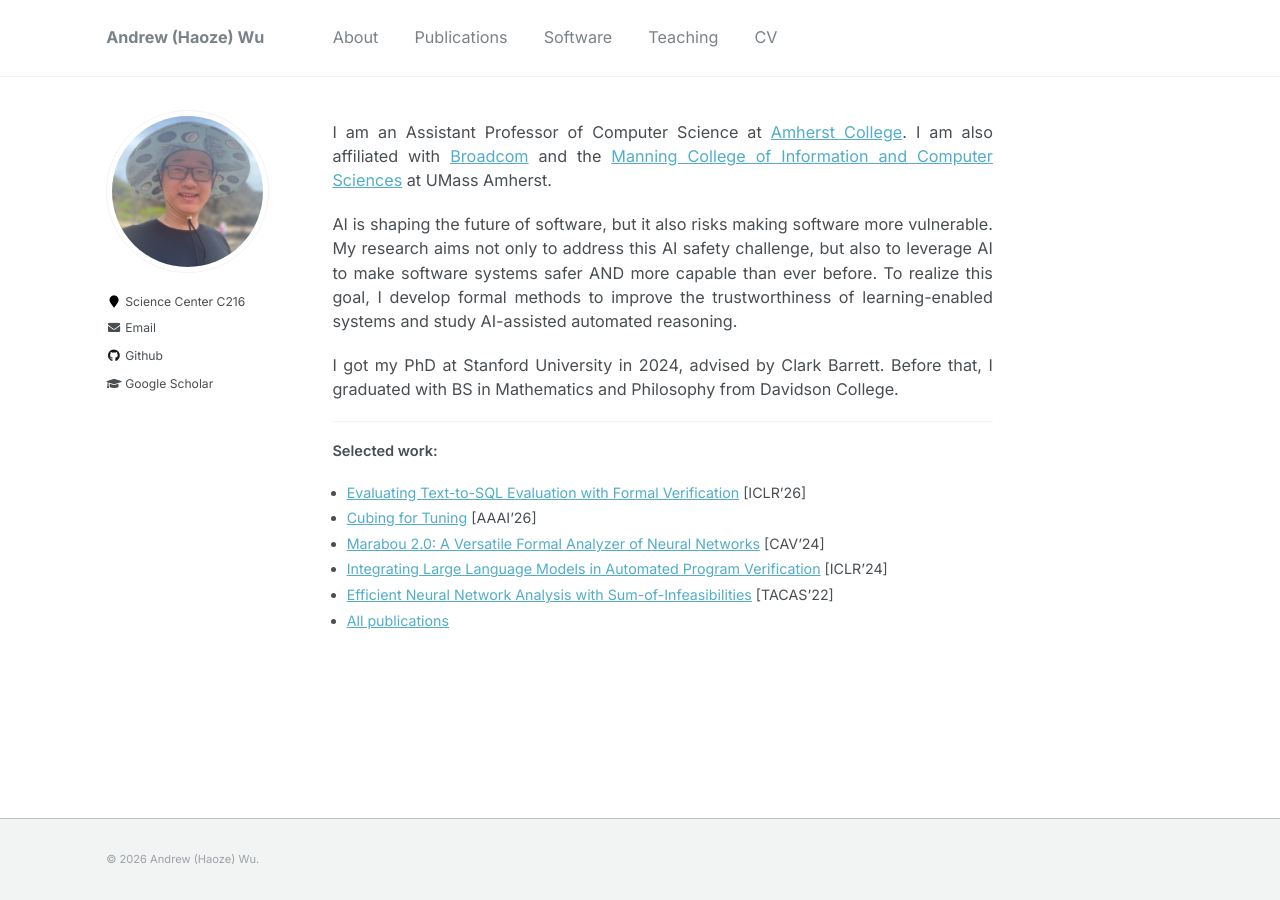
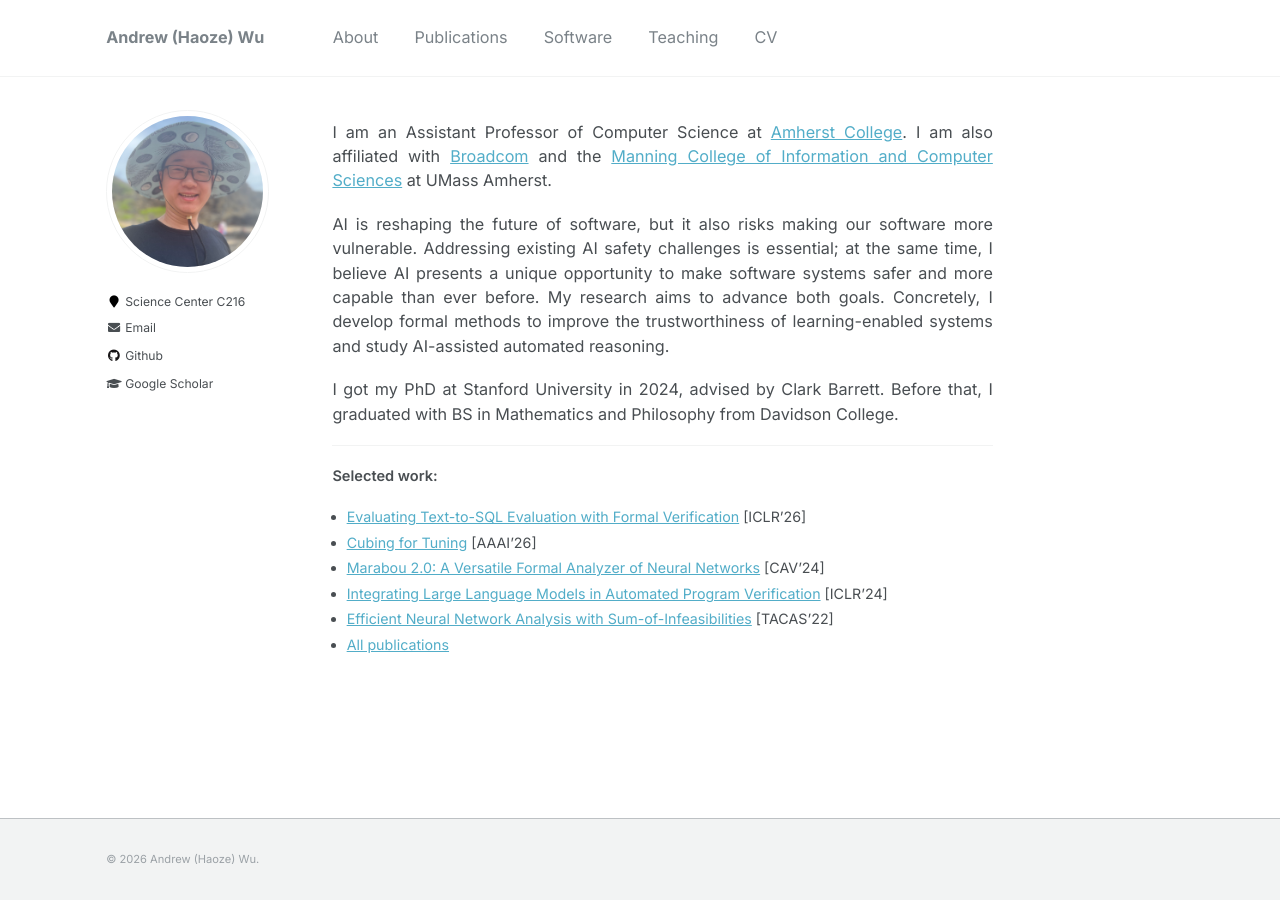
Before and after one commit to wu-haoze/wu-haoze.github.io, a Jekyll site: the page built from _pages/about.md, in a window 1280 px wide. Built offline with Jekyll 4.4.1, drawn with Linux system fonts in a browser that asks for light colours.

Commit message:
Update about.md

```diff
--- a/_pages/about.md
+++ b/_pages/about.md
@@ -11,7 +11,7 @@ classes: [justify-text, about-page]
 
 I am an Assistant Professor of Computer Science at [Amherst College](https://www.amherst.edu/){:target="_blank"}. I am also affiliated with [Broadcom](https://www.vmware.com/){:target="_blank"} and the [Manning College of Information and Computer Sciences](https://www.cics.umass.edu/){:target="_blank"} at UMass Amherst.
 
-AI is shaping the future of software, but it also risks making software more vulnerable. My research aims not only to address this AI safety challenge, but also to leverage AI to make software systems safer AND more capable than ever before. To realize this goal, I develop formal methods to improve the trustworthiness of learning-enabled systems and study AI-assisted automated reasoning.
+AI is reshaping the future of software, but it also risks making our software more vulnerable. Addressing existing AI safety challenges is essential; at the same time, I believe AI presents a unique opportunity to make software systems safer and more capable than ever before. My research aims to advance both goals. Concretely, I develop formal methods to improve the trustworthiness of learning-enabled systems and study AI-assisted automated reasoning.
 
 I got my PhD at Stanford University in 2024, advised by Clark Barrett. Before that, I graduated with BS in Mathematics and Philosophy from Davidson College.
 
```
